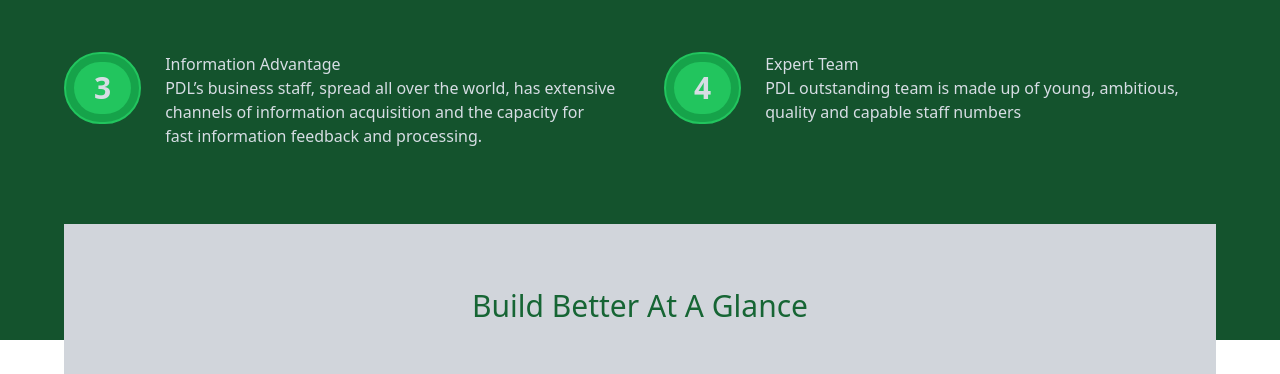
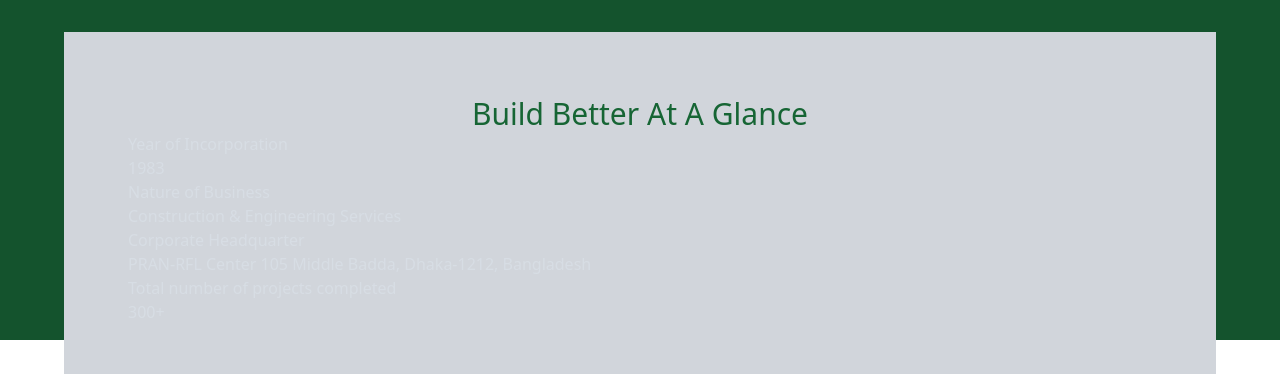
Before and after one commit to JannatulAfrozFaria/build-better, a React (Vite) app: page / in a window 1280 px wide. Shown: the part 3065-3439 px from the top of the page. Built offline with nearby package versions, Linux system fonts and the light colour scheme.

Commit message:
title and descriptionadded

```diff
--- a/src/pages/Home/WhyChooseUs.jsx
+++ b/src/pages/Home/WhyChooseUs.jsx
@@ -34,7 +34,14 @@ const WhyChooseUs = () => {
                 ))}
                 <div className="absolute -bottom-60 bg-gray-300 p-16 w-full">
                         <h1 className='text-green-800 text-center text-3xl'>Build Better At A Glance</h1>
-                        <div className="grid grid-cols-4-gap-6"></div>
+                        <div className="grid grid-cols-4-gap-6">
+                            {glances.map((item)=>(
+                                <div>
+                                    <h1> {item.title} </h1>
+                                    <p>{item.details} </p>
+                                </div>
+                            ))}
+                        </div>
                 </div>
             </div>
             </div>
```
